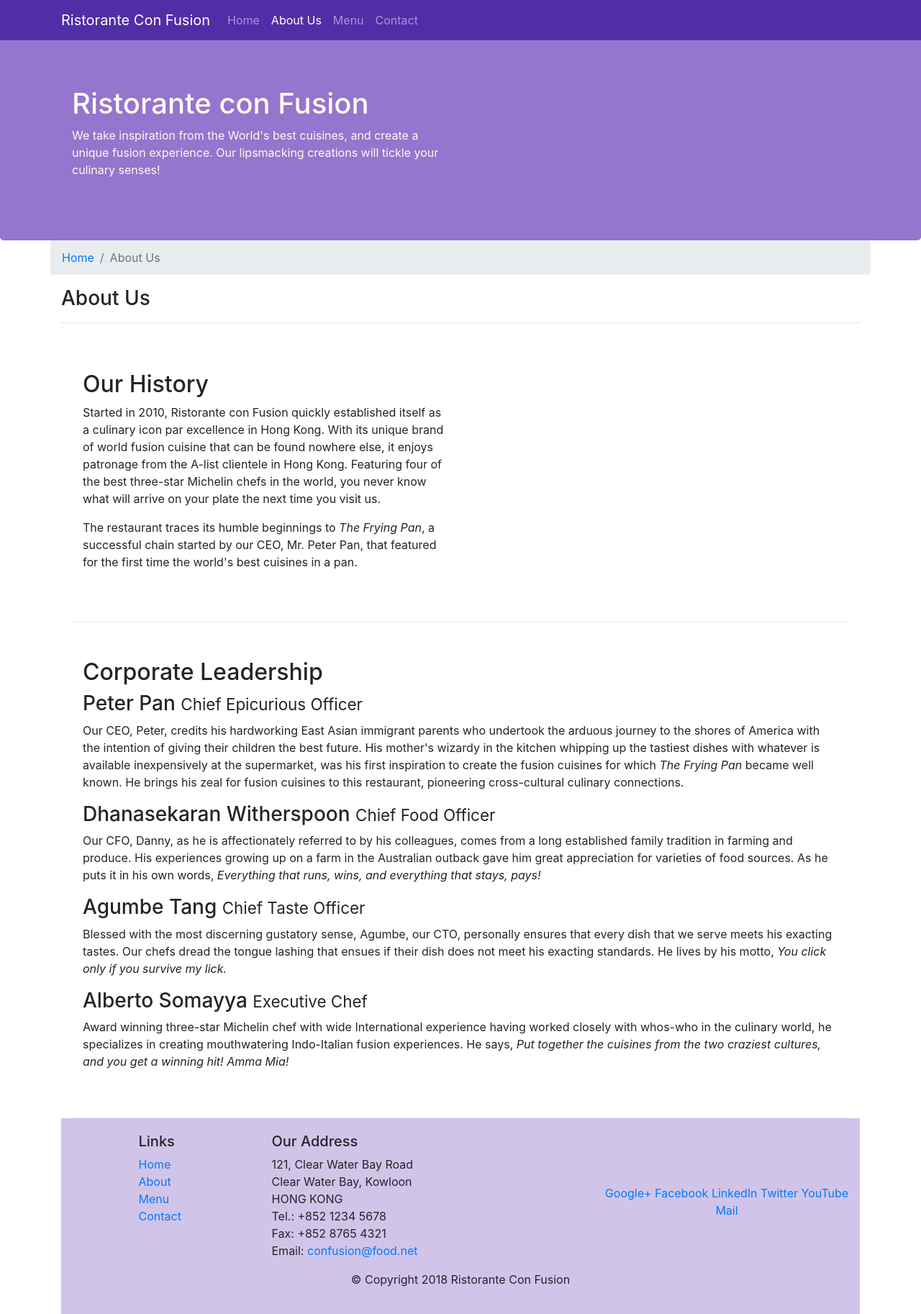
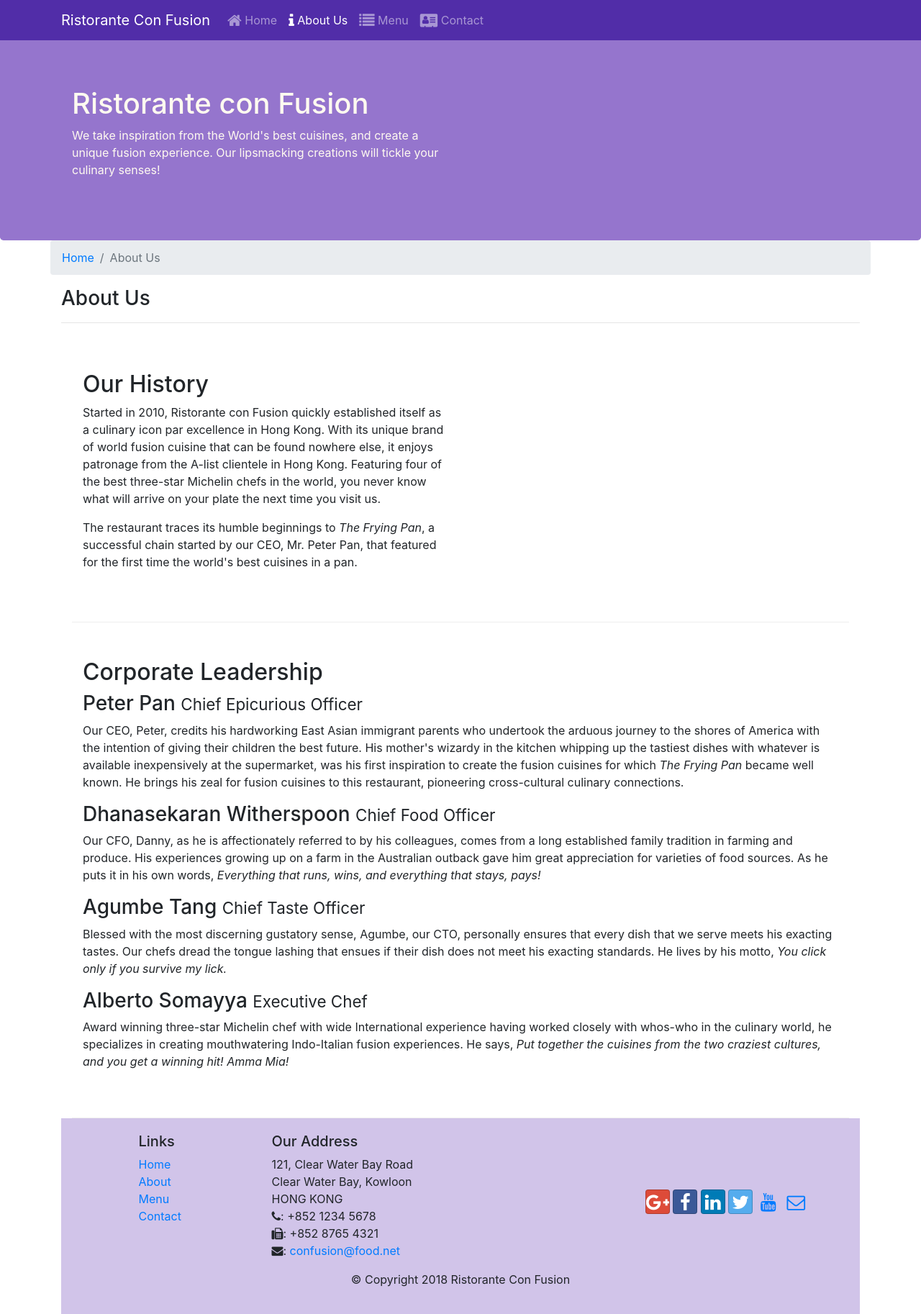
Before and after one commit to nebubed/Bootstrap-Project-1, a website: page aboutus.html in a window 1280 px wide. Shown: the whole page at 72% size. Drawn offline with nearby package versions, Linux system fonts and the light colour scheme.

Commit message:
Icon Fonts

```diff
--- a/aboutus.html
+++ b/aboutus.html
@@ -9,6 +9,8 @@
 
     <!-- Bootstrap CSS -->
     <link rel="stylesheet" href="node_modules/bootstrap/dist/css/bootstrap.min.css">
+    <link rel="stylesheet" href="node_modules/font-awesome/css/font-awesome.css">
+    <link rel="stylesheet" href="node_modules/bootstrap-social/bootstrap-social.css">
     <link rel="stylesheet" href="css/styles.css">
 
     <title>Ristorante Con Fusion: About Us</title>
@@ -21,10 +23,10 @@
       <a class="navbar-brand" href="./index.html">Ristorante Con Fusion</a>
       <div class="collapse navbar-collapse" id="Navbar">
         <ul class="navbar-nav mr-auto">
-          <li class="nav-item"><a class="nav-link" href="./index.html">Home</a></li>
-          <li class="nav-item active"><a class="nav-link" href="#">About Us</a></li>
-          <li class="nav-item"><a class="nav-link" href="#">Menu</a></li>
-          <li class="nav-item"><a class="nav-link" href="#">Contact</a></li>
+          <li class="nav-item"><a class="nav-link" href="./index.html"><span class="fa fa-home fa-lg"></span> Home</a></li>
+          <li class="nav-item active"><a class="nav-link" href="#"><span class="fa fa-info fa-lg"></span> About Us</a></li>
+          <li class="nav-item"><a class="nav-link" href="#"><span class="fa fa-list fa-lg"></span> Menu</a></li>
+          <li class="nav-item"><a class="nav-link" href="#"><span class="fa fa-address-card fa-lg"></span> Contact</a></li>
         </ul>
       </div>
     </div>
@@ -99,8 +101,8 @@
                 <div class="col-4 offset-1 col-sm-2">
                     <h5>Links</h5>
                     <ul class="list-unstyled">
-                        <li><a href="#">Home</a></li>
-                        <li><a href="#">About</a></li>
+                        <li><a href="./index.html">Home</a></li>
+                        <li><a href="./aboutus.html">About</a></li>
                         <li><a href="#">Menu</a></li>
                         <li><a href="#">Contact</a></li>
                     </ul>
@@ -111,19 +113,19 @@
 		              121, Clear Water Bay Road<br>
 		              Clear Water Bay, Kowloon<br>
 		              HONG KONG<br>
-		              Tel.: +852 1234 5678<br>
-		              Fax: +852 8765 4321<br>
-		              Email: <a href="mailto:confusion@food.net">confusion@food.net</a>
+                  <i class="fa fa-phone"></i>: +852 1234 5678<br>
+		              <i class="fa fa-fax"></i>: +852 8765 4321<br>
+		              <i class="fa fa-envelope"></i>: <a href="mailto:confusion@food.net">confusion@food.net</a>
 		           </address>
                 </div>
                 <div class="col-12 col-sm-4 align-self-center">
                     <div class="text-center">
-                        <a href="http://google.com/+">Google+</a>
-                        <a href="http://www.facebook.com/profile.php?id=">Facebook</a>
-                        <a href="http://www.linkedin.com/in/">LinkedIn</a>
-                        <a href="http://twitter.com/">Twitter</a>
-                        <a href="http://youtube.com/">YouTube</a>
-                        <a href="mailto:">Mail</a>
+                        <a class="btn btn-social-icon btn-google" href="http://google.com/+"><i class="fa fa-google-plus fa-lg"></i></a>
+                        <a class="btn btn-social-icon btn-facebook" href="http://www.facebook.com/profile.php?id="><i class="fa fa-facebook fa-lg"></i></a>
+                        <a class="btn btn-social-icon btn-linkedin" href="http://www.linkedin.com/in/"><i class="fa fa-linkedin fa-lg"></i></a>
+                        <a class="btn btn-social-icon btn-twitter" href="http://twitter.com/"><i class="fa fa-twitter fa-lg"></i></a>
+                        <a class="btn btn-social-icon btn-youtube" href="http://youtube.com/"><i class="fa fa-youtube fa-lg"></i></a>
+                        <a class="btn btn-social-icon" href="mailto:"><i class="fa fa-envelope-o fa-lg"></i></a>
                     </div>
                 </div>
            </div>
--- a/package.json
+++ b/package.json
@@ -15,6 +15,8 @@
   },
   "dependencies": {
     "bootstrap": "^4.0.0",
+    "bootstrap-social": "^5.1.1",
+    "font-awesome": "^4.7.0",
     "jquery": "^3.3.1",
     "popper.js": "^1.12.9"
   }
```
Also changed, not shown: index.html (+17 -15 lines), 2 other files.
